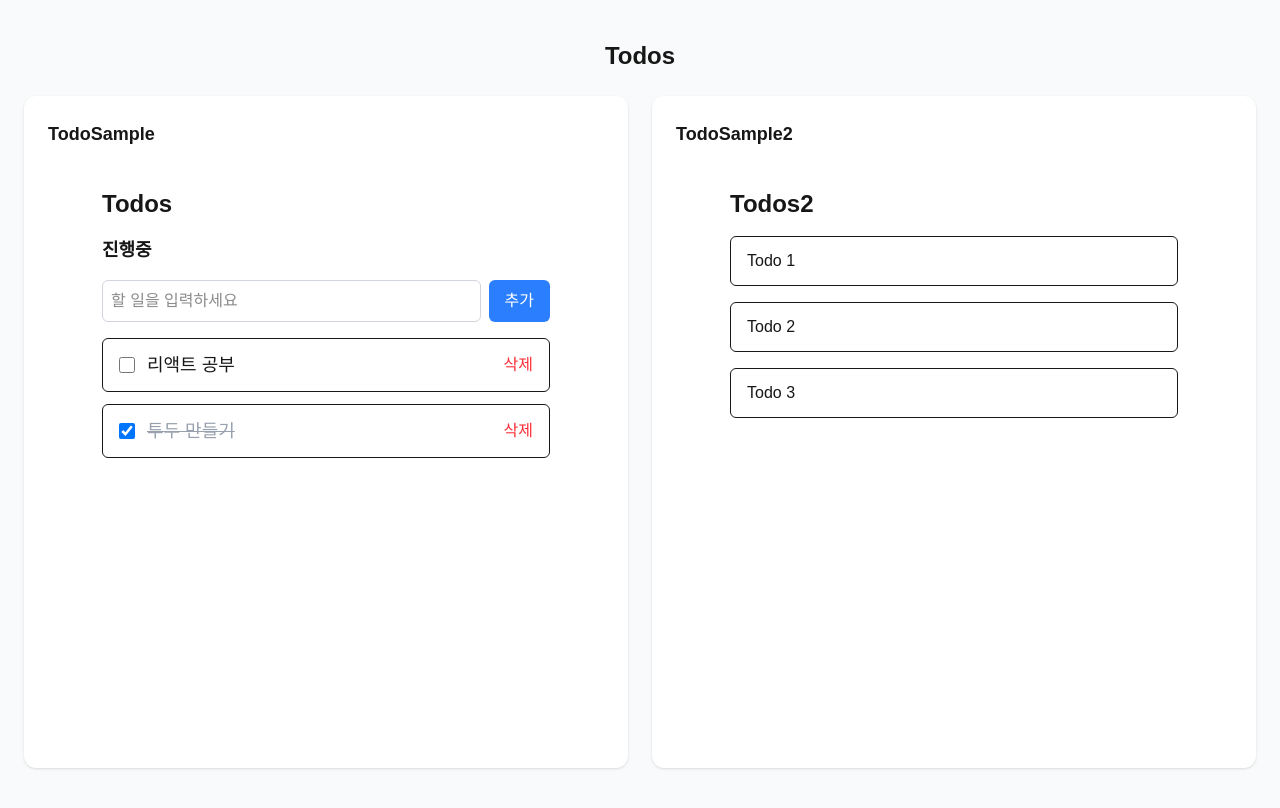
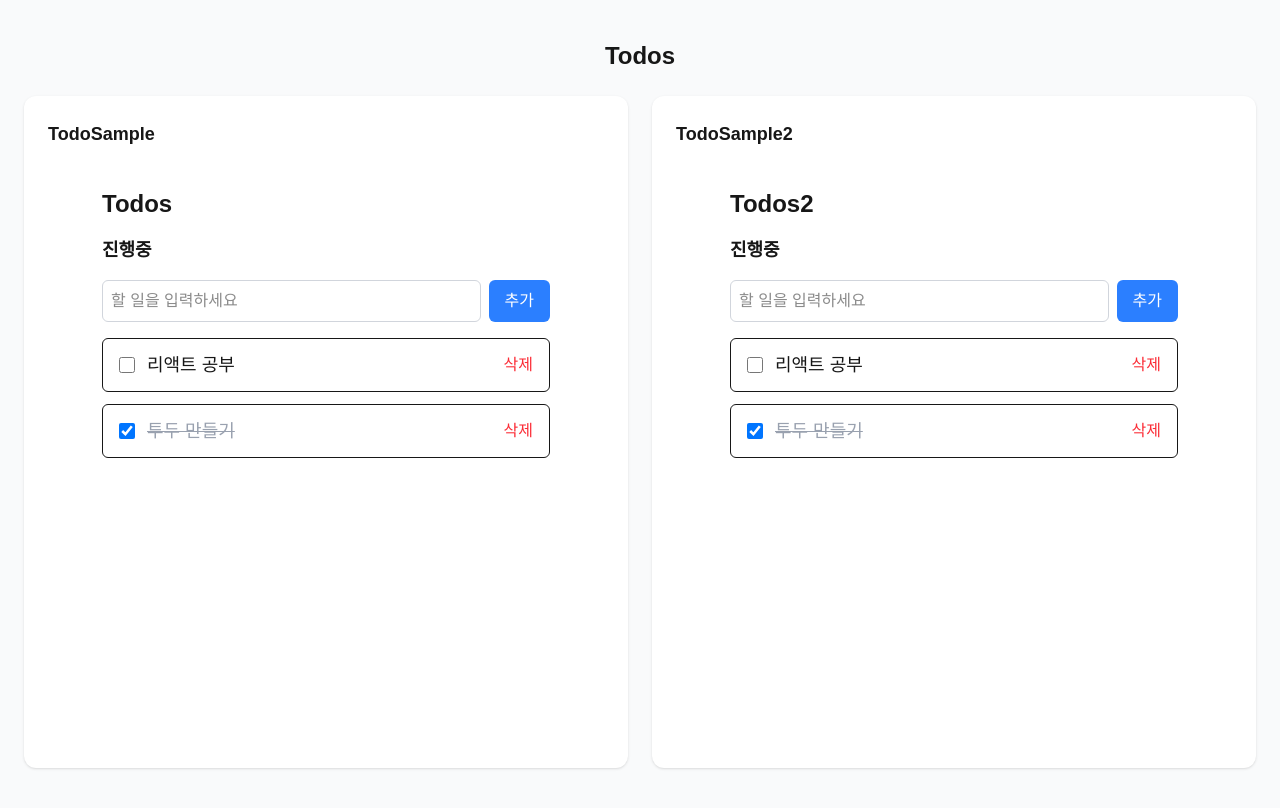
Before and after one commit to hiharibo/my-app, a Next.js app: page /todos in a window 1280 px wide. Built offline with nearby package versions, Linux system fonts and the light colour scheme.

Commit message:
feat : Todo 컴포넌트 합침

```diff
--- a/src/components/TodoSample2.tsx
+++ b/src/components/TodoSample2.tsx
@@ -1,27 +1,65 @@
 "use client";
 
+import { useState } from "react";
+import StatusTitle from "./StatusTitle";
+import TodoInputBox from "./TodoInputBox";
+import { Todo } from "./TodoList";
 import TodoTitle from "./TodoTitle";
+import Todos from "./Todos";
 
-type Todo = {
-  id: string;
-  title: string;
-  completed: boolean;
-};
+export default function TodoSample2() {
+  const [title, setTitle] = useState("");
+  const [todos, setTodos] = useState<Todo[]>([
+    { id: "1", title: "리액트 공부", completed: false },
+    { id: "2", title: "투두 만들기", completed: true },
+  ]);
+  const isDone = todos.every((todo) => todo.completed);
 
-export default function TodoSample2({ todos }: { todos: Todo[] }) {
+  const handleAddTodo = () => {
+    const trimmedTitle = title.trim();
+
+    if (!trimmedTitle) {
+      return;
+    }
+
+    setTodos((prevTodos) => [
+      ...prevTodos,
+      {
+        id: crypto.randomUUID(),
+        title: trimmedTitle,
+        completed: false,
+      },
+    ]);
+    setTitle("");
+  };
+
+  const handleToggleTodo = (id: string) => {
+    setTodos((prevTodos) =>
+      prevTodos.map((todo) =>
+        todo.id === id ? { ...todo, completed: !todo.completed } : todo,
+      ),
+    );
+  };
+
+  const handleDeleteTodo = (id: string) => {
+    setTodos((prevTodos) => prevTodos.filter((todo) => todo.id !== id));
+  };
+
   return (
     <div className="flex w-full flex-col items-center px-4 py-6">
       <ul className="w-full max-w-md space-y-4">
         <TodoTitle title="Todos2" />
-
-        {todos.map((todo) => (
-          <li
-            className="flex items-center justify-between gap-3 rounded-md border px-4 py-3"
-            key={todo.id}
-          >
-            {todo.title}
-          </li>
-        ))}
+        <StatusTitle isDone={isDone} />
+        <TodoInputBox
+          title={title}
+          onChange={setTitle}
+          onAddTodo={handleAddTodo}
+        />
+        <Todos
+          todos={todos}
+          onToggle={handleToggleTodo}
+          onDelete={handleDeleteTodo}
+        />
       </ul>
     </div>
   );
```
